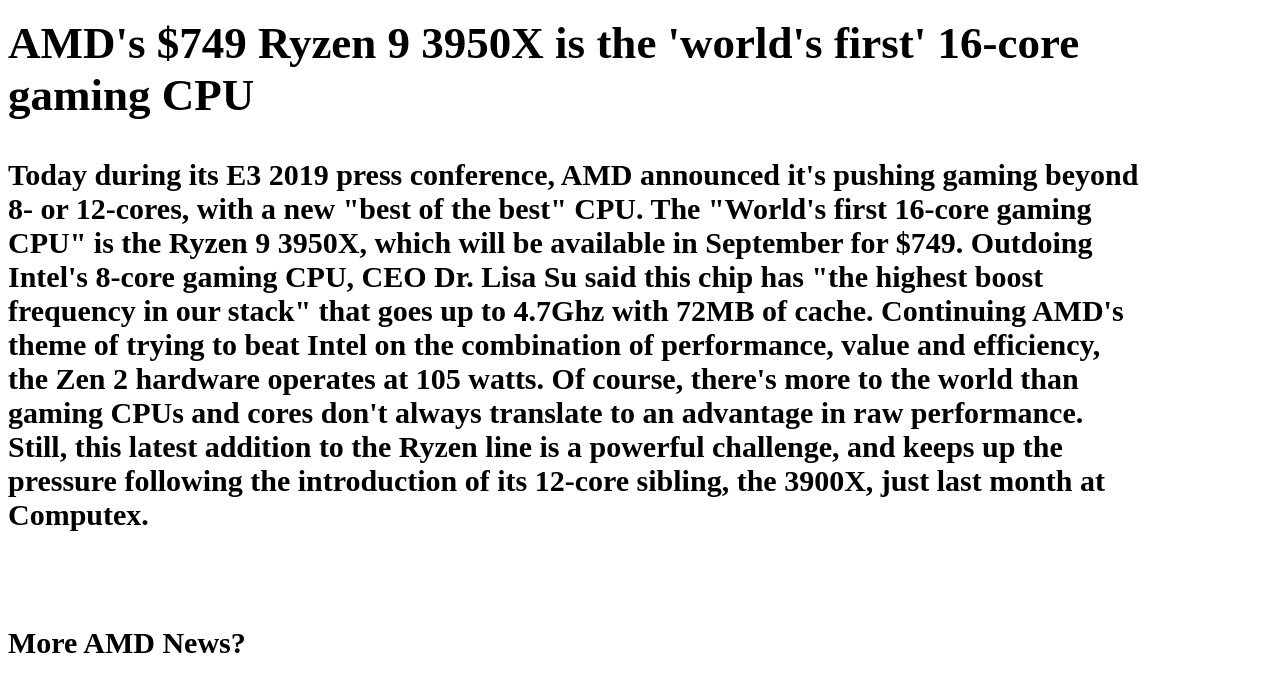
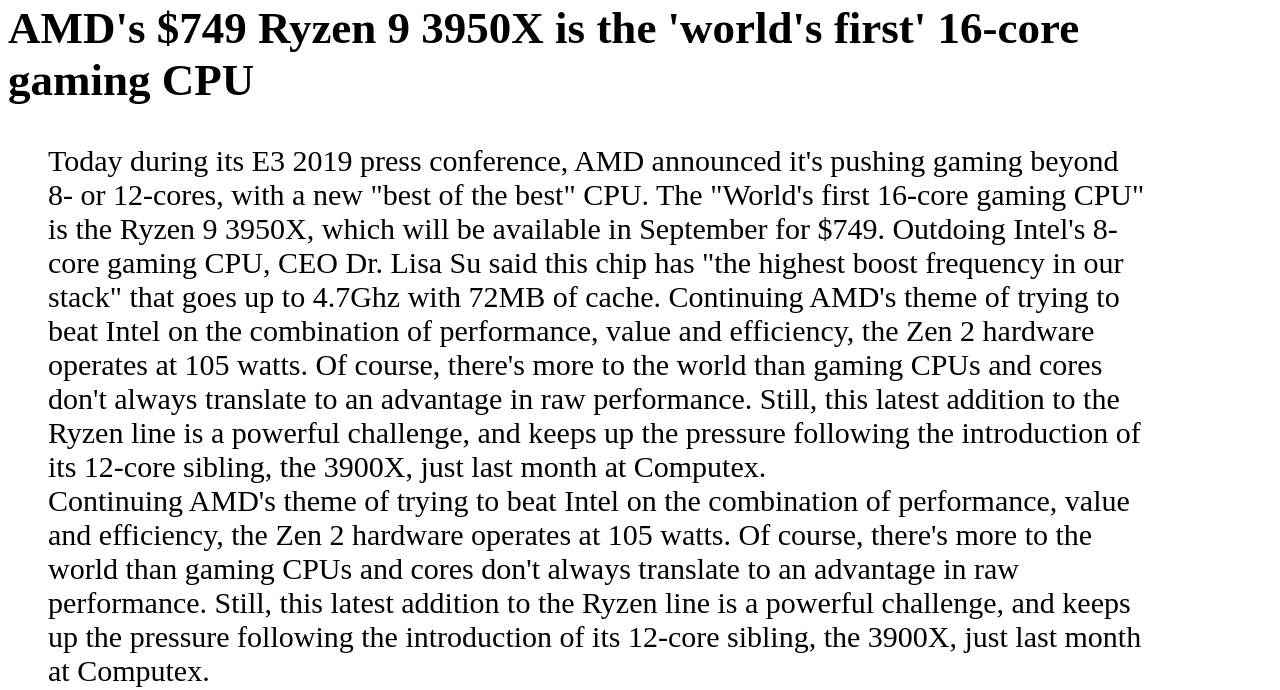
Before and after one commit to defaziofederico/FSWD60-deFazio-CodeReview-01, a plain HTML site: page CodeReview01/Page3.html in a window 1280 px wide. Shown: the part 262-952 px from the top of the page. Drawn offline with Linux system fonts and the light colour scheme.

Commit message:
Add files via upload
Finish

```diff
--- a/CodeReview01/Page3.html
+++ b/CodeReview01/Page3.html
@@ -3,6 +3,8 @@
 <head>
 		<title>Blog</title>
 		<link rel="stylesheet" type="text/css" href="stilesheet.css">
+		<meta charset="utf-8">
+		<html lang="en">
 </head>
 <body>
 		<div id=header>
@@ -24,20 +26,25 @@
 				<a href=Page3.html>BLOG </a>
 				<a href=Page4.html>CONTACT </a>
 
-		</nav>
-
 				<h1>My IT Blog	</h1>
 				<h2>AMD's $749 Ryzen 9 3950X is the 'world's first' 16-core gaming CPU
 			    </h2>
-				<p> Today during its E3 2019 press conference, AMD announced it's pushing gaming beyond 8- or 12-cores, with a new "best of the best" CPU. The "World's first 16-core gaming CPU" is the Ryzen 9 3950X, which will be available in September for $749. Outdoing Intel's 8-core gaming CPU, CEO Dr. Lisa Su said this chip has "the highest boost frequency in our stack" that goes up to 4.7Ghz with 72MB of cache.
+				<ul>
+					<li>Today during its E3 2019 press conference, AMD announced it's pushing gaming beyond 8- or 12-cores, with a new "best of the best" CPU. The "World's first 16-core gaming CPU" is the Ryzen 9 3950X, which will be available in September for $749. Outdoing Intel's 8-core gaming CPU, CEO Dr. Lisa Su said this chip has "the highest boost frequency in our stack" that goes up to 4.7Ghz with 72MB of cache.
 
-				Continuing AMD's theme of trying to beat Intel on the combination of performance, value and efficiency, the Zen 2 hardware operates at 105 watts. Of course, there's more to the world than gaming CPUs and cores don't always translate to an advantage in raw performance. Still, this latest addition to the Ryzen line is a powerful challenge, and keeps up the pressure following the introduction of its 12-core sibling, the 3900X, just last month at Computex. </p>
+					Continuing AMD's theme of trying to beat Intel on the combination of performance, value and efficiency, the Zen 2 hardware operates at 105 watts. Of course, there's more to the world than gaming CPUs and cores don't always translate to an advantage in raw performance. Still, this latest addition to the Ryzen line is a powerful challenge, and keeps up the pressure following the introduction of its 12-core sibling, the 3900X, just last month at Computex. </li>
+
+					<li>Continuing AMD's theme of trying to beat Intel on the combination of performance, value and efficiency, the Zen 2 hardware operates at 105 watts. Of course, there's more to the world than gaming CPUs and cores don't always translate to an advantage in raw performance. Still, this latest addition to the Ryzen line is a powerful challenge, and keeps up the pressure following the introduction of its 12-core sibling, the 3900X, just last month at Computex.	</li>
+
+					<li>Continuing AMD's theme of trying to beat Intel on the combination of performance, value and efficiency, the Zen 2 hardware operates at 105 watts. Of course, there's more to the world than gaming CPUs and cores don't always translate to an advantage in raw performance. Still, this latest addition to the Ryzen line is a powerful challenge, and keeps up the pressure following the introduction of its 12-core sibling, the 3900X, just last month at Computex.</li>
+				</ul>
+
+
 				<br>
 				<p>More AMD News? </p>
 				<br>
 		<iframe src=
 				"https://www.tomshw.it/hardware/amd-bios-agesa-1003abba-ryzen-3000-fix-boost/"
 
-
-		</body>
-		</html>
+</body>
+</html>
--- a/CodeReview01/stilesheet.css
+++ b/CodeReview01/stilesheet.css
@@ -26,10 +26,7 @@
 			 width: 90%;
 			 height:50px;
 			 position: relative;
-
-			 text-decoration:none;
-			 font-family: serif;
- }
+}
 
 a:link       {
 			color:white;
@@ -65,7 +62,7 @@
 			color: white;
 }
 
- div       {
+div       {
 			font-weight: bold;
 }
 
@@ -113,3 +110,9 @@
 #foot { 	text-align: center;
 			font-size: 20px;
 }
+
+ul    {    font-weight: normal;
+		   text-align:left;
+		   text-decoration: none;
+		   list-style: none;
+}
```
Also changed, not shown: CodeReview01/Page2.html (+2 -3 lines), CodeReview01/Page4.html (+6 -7 lines), CodeReview01/index.html (+1 -3 lines).
